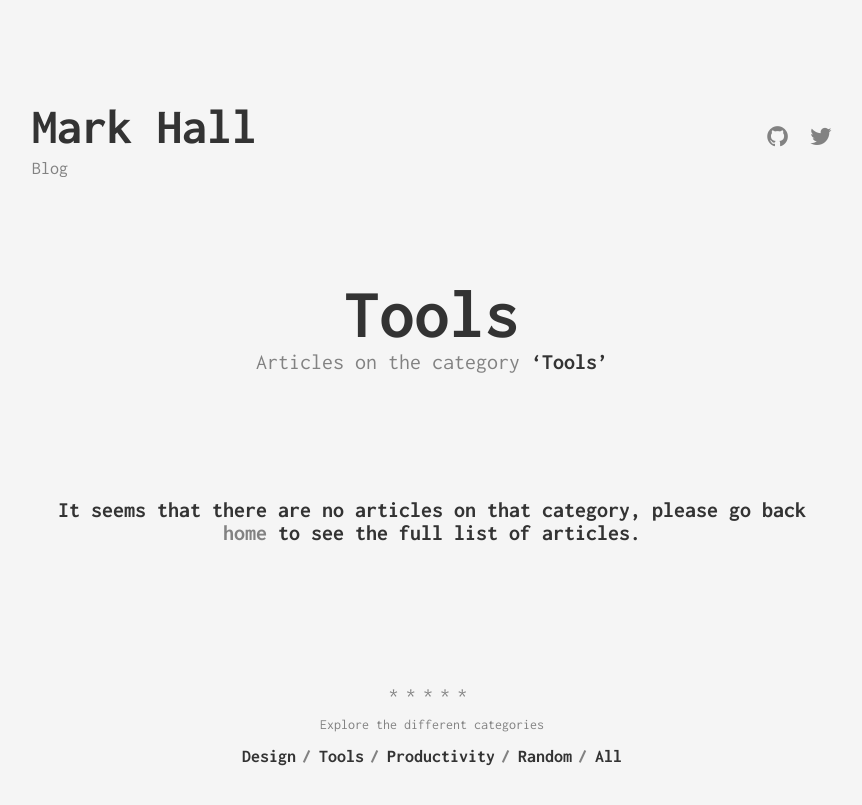
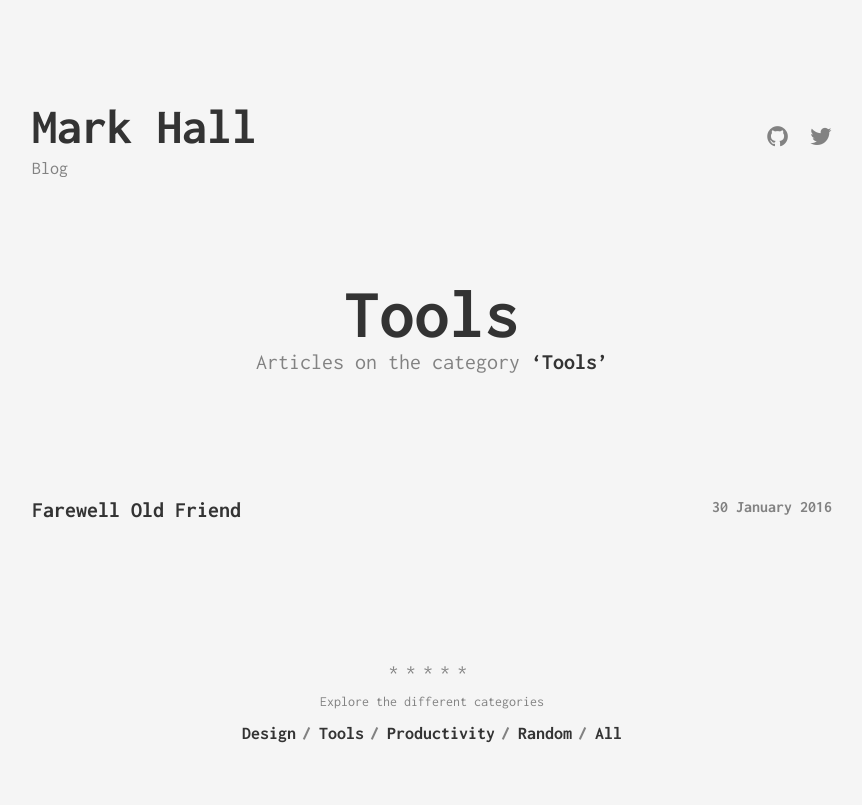
Before and after one commit to harkmall/golfguru1.github.io, a Jekyll site: the page built from categories/tools.html, in a window 1280 px wide. Shown: the top 805 px of the page, without its empty margins (208-1070 px from the left). Built offline with Jekyll 4.4.1, drawn with Linux system fonts in a browser that asks for light colours.

```diff
--- a/blog/_posts/2016-01-30-Farewell-Old-Friend.markdown
+++ b/blog/_posts/2016-01-30-Farewell-Old-Friend.markdown
@@ -1,3 +1,10 @@
+---
+layout: post
+title:  "Farewell Old Friend"
+subtitle: "Goodbye to a great service"
+date:   2016-01-30 18:20:01
+categories: [random, tools]
+---
 # Farewell Old Friend
 
 January 28 2017 marks the end of Parse as we know it. The foundation of many of my projects, Parse was, *(technically still is)*, one of the best options for a backend to mobile apps.
```
